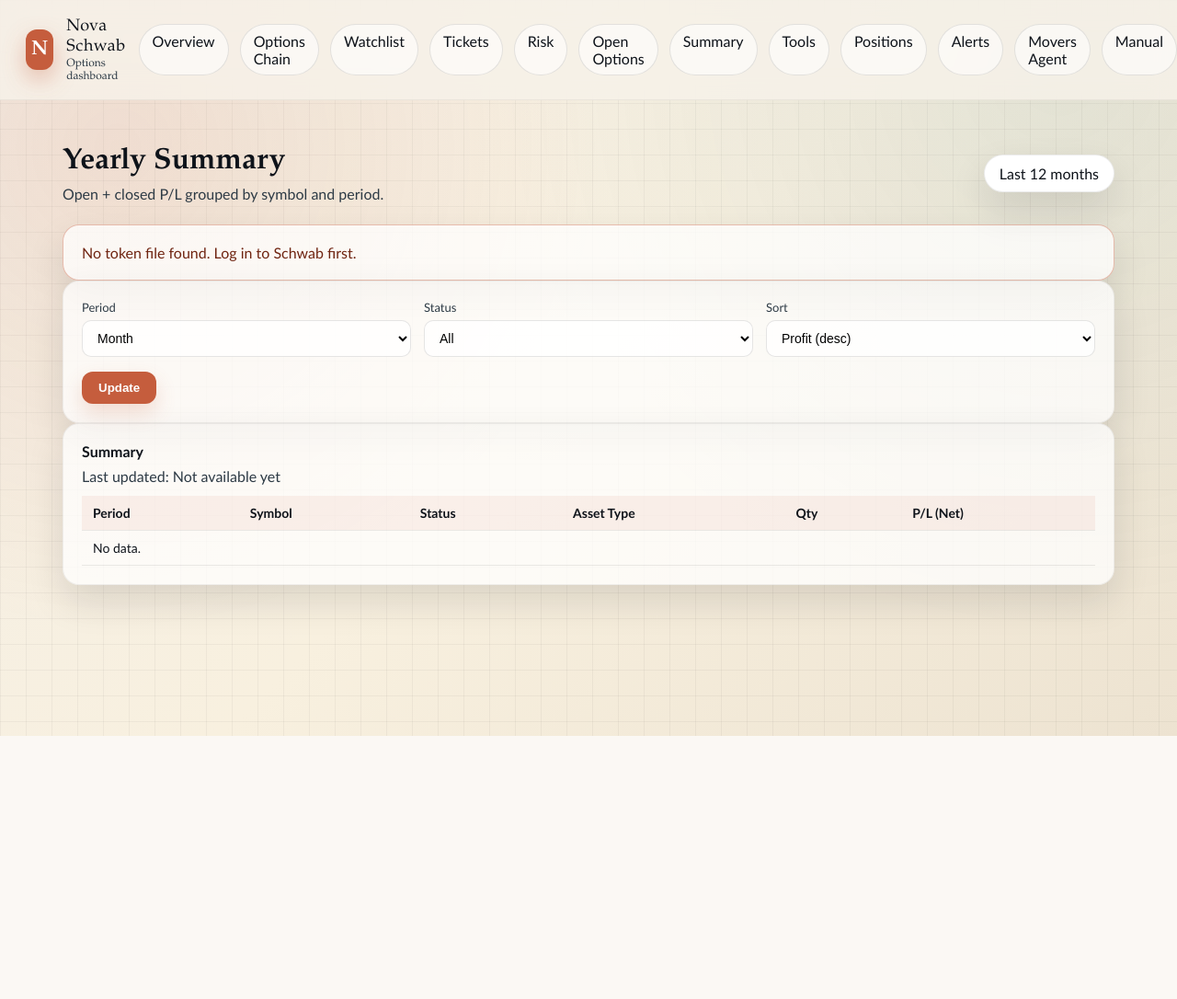
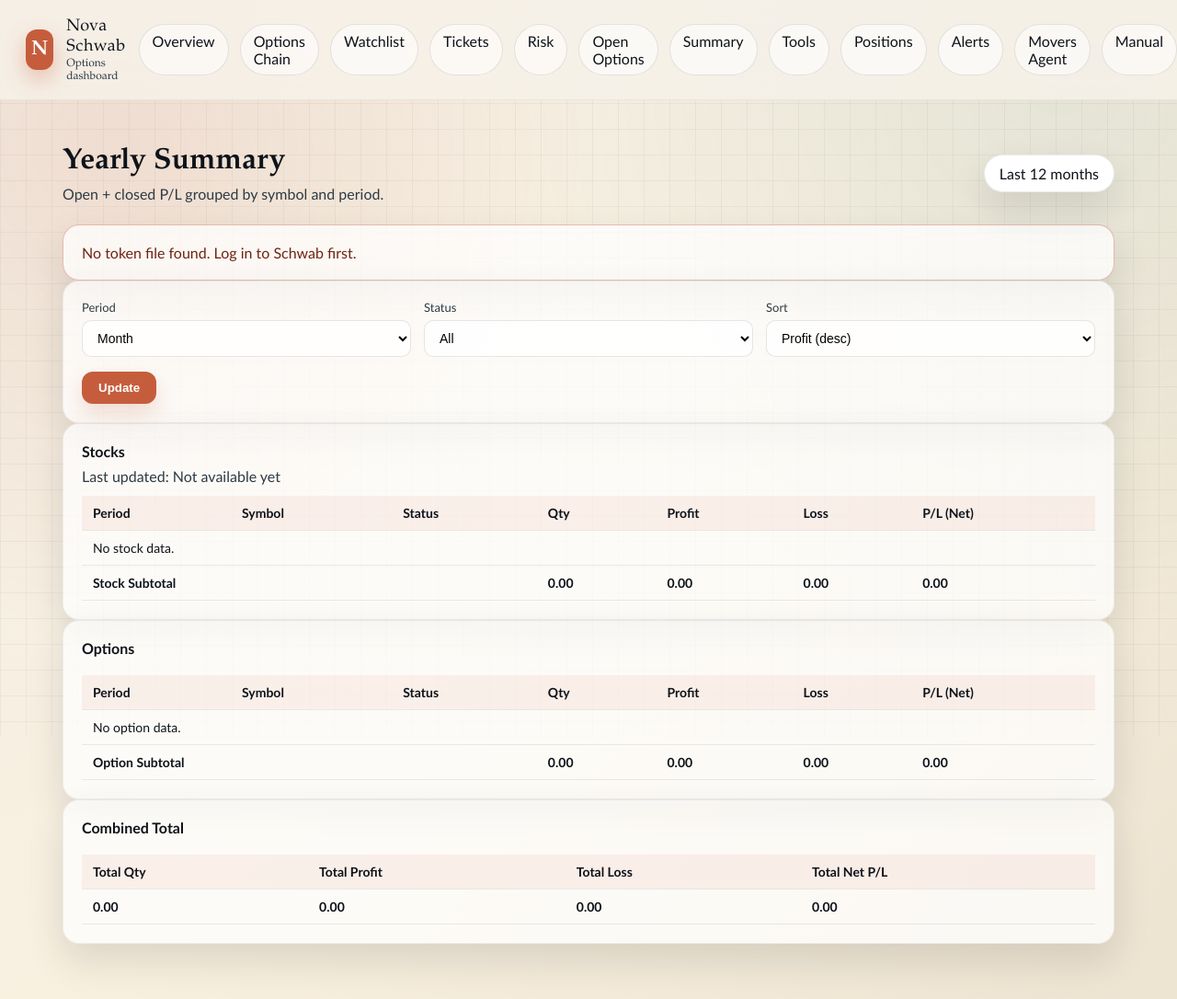
Before and after one commit to Novastradingcompany/Schwab-Connect, a Flask app: page /summary in a window 1280 px wide; the page is wider, and only the part inside the window is pictured. Shown: that part at 92% size. Before the commit the page ends 800 px from the top of that part, so only its background shows below. Run offline with Flask 3, Linux system fonts and the light colour scheme; the visitor is signed in with stand-in values (Sample User, id 1).

Commit message:
Split yearly summary into stocks/options with P&L totals and color coding

```diff
--- a/app.py
+++ b/app.py
@@ -1750,6 +1750,29 @@
         return dt.date.today()
 
 
+def _summary_asset_type(raw_asset_type, symbol=None):
+    asset_text = str(raw_asset_type or "").strip().upper()
+    if asset_text in {"OPTION", "OPTIONS"}:
+        return "OPTION"
+    if parse_option_symbol(symbol):
+        return "OPTION"
+    if asset_text in {"EQUITY", "ETF", "MUTUAL_FUND"}:
+        return "STOCK"
+    if asset_text in {"STOCK", "EQUITY_OR_INDEX"}:
+        return "STOCK"
+    return asset_text or "OTHER"
+
+
+def _section_totals(rows):
+    totals = {"qty": 0.0, "profit": 0.0, "loss": 0.0, "pnl": 0.0}
+    for row in rows:
+        totals["qty"] += _safe_float(row.get("qty")) or 0.0
+        totals["profit"] += _safe_float(row.get("profit")) or 0.0
+        totals["loss"] += _safe_float(row.get("loss")) or 0.0
+        totals["pnl"] += _safe_float(row.get("pnl")) or 0.0
+    return totals
+
+
 def bucket_period(date_val, period):
     if period == "week":
         year, week, _ = date_val.isocalendar()
@@ -1771,9 +1794,10 @@
     for pos in positions:
         if status_filter in ("closed",):
             continue
+        symbol = pos.get("symbol") or "UNKNOWN"
         entries.append({
-            "symbol": pos.get("symbol") or "UNKNOWN",
-            "assetType": pos.get("assetType") or "UNKNOWN",
+            "symbol": symbol,
+            "assetType": _summary_asset_type(pos.get("assetType"), symbol),
             "qty": _safe_float(pos.get("qty")) or 0.0,
             "pnl": _safe_float(pos.get("pnl")) or 0.0,
             "status": "open",
@@ -1788,9 +1812,10 @@
             symbol = _txn_symbol(txn)
             if not symbol:
                 continue
+            raw_asset = (txn.get("transactionItem", {}) or {}).get("instrument", {}).get("assetType", "")
             entries.append({
                 "symbol": symbol,
-                "assetType": (txn.get("transactionItem", {}) or {}).get("instrument", {}).get("assetType", "UNKNOWN"),
+                "assetType": _summary_asset_type(raw_asset, symbol),
                 "qty": _txn_qty(txn),
                 "pnl": _txn_pnl(txn),
                 "status": "closed",
@@ -1803,7 +1828,7 @@
         if status_filter != "all" and entry["status"] != status_filter:
             continue
         bucket = bucket_period(entry["date"], period)
-        key = (bucket, entry["symbol"], entry["status"])
+        key = (bucket, entry["symbol"], entry["status"], entry["assetType"])
         if key not in grouped:
             grouped[key] = {
                 "period": bucket,
@@ -1816,7 +1841,12 @@
         grouped[key]["qty"] += entry["qty"]
         grouped[key]["pnl"] += entry["pnl"]
 
-    return list(grouped.values())
+    rows = list(grouped.values())
+    for row in rows:
+        pnl = _safe_float(row.get("pnl")) or 0.0
+        row["profit"] = pnl if pnl > 0 else 0.0
+        row["loss"] = pnl if pnl < 0 else 0.0
+    return rows
 
 
 def format_results(df):
@@ -2305,6 +2335,13 @@
     tz = request.args.get("tz")
     error = None
     rows = []
+    stock_rows = []
+    option_rows = []
+    other_rows = []
+    stock_totals = _section_totals([])
+    option_totals = _section_totals([])
+    other_totals = _section_totals([])
+    combined_totals = _section_totals([])
     summary_last_updated = None
     summary_last_updated_ago = None
     try:
@@ -2337,12 +2374,28 @@
             rows = sorted(rows, key=lambda r: (r["symbol"], r["period"]))
         else:
             rows = sorted(rows, key=lambda r: r["pnl"], reverse=True)
+
+        stock_rows = [r for r in rows if r.get("assetType") == "STOCK"]
+        option_rows = [r for r in rows if r.get("assetType") == "OPTION"]
+        other_rows = [r for r in rows if r.get("assetType") not in {"STOCK", "OPTION"}]
+
+        stock_totals = _section_totals(stock_rows)
+        option_totals = _section_totals(option_rows)
+        other_totals = _section_totals(other_rows)
+        combined_totals = _section_totals(rows)
     except Exception as exc:
         error = str(exc)
 
     return render_template(
         "summary.html",
         rows=rows,
+        stock_rows=stock_rows,
+        option_rows=option_rows,
+        other_rows=other_rows,
+        stock_totals=stock_totals,
+        option_totals=option_totals,
+        other_totals=other_totals,
+        combined_totals=combined_totals,
         error=error,
         period=period,
         status=status_filter,
@@ -2388,7 +2441,7 @@
     period = request.args.get("period", "month")
     status_filter = request.args.get("status", "all")
     rows = build_yearly_summary(period, status_filter)
-    headers = ["period", "symbol", "status", "assetType", "qty", "pnl"]
+    headers = ["period", "symbol", "status", "assetType", "qty", "profit", "loss", "pnl"]
     return _csv_response("summary.csv", rows, headers)
 
 
--- a/templates/summary.html
+++ b/templates/summary.html
@@ -46,7 +46,7 @@
   </form>
 
   <section class="card">
-    <div class="card-title">Summary</div>
+    <div class="card-title">Stocks</div>
     {% if status != "open" %}
       <p class="subtitle">
         Last updated:
@@ -64,24 +64,141 @@
             <th>Period</th>
             <th>Symbol</th>
             <th>Status</th>
-            <th>Asset Type</th>
             <th>Qty</th>
+            <th>Profit</th>
+            <th>Loss</th>
             <th>P/L (Net)</th>
           </tr>
         </thead>
         <tbody>
-          {% for row in rows %}
+          {% for row in stock_rows %}
             <tr>
               <td>{{ row.period }}</td>
               <td>{{ row.symbol }}</td>
               <td>{{ row.status }}</td>
-              <td>{{ row.assetType }}</td>
               <td>{{ "%.2f"|format(row.qty) }}</td>
-              <td>{{ "%.2f"|format(row.pnl) }}</td>
+              <td class="{% if row.profit > 0 %}pl-pos{% endif %}">{{ "%.2f"|format(row.profit) }}</td>
+              <td class="{% if row.loss < 0 %}pl-neg{% endif %}">{{ "%.2f"|format(row.loss) }}</td>
+              <td class="{% if row.pnl > 0 %}pl-pos{% elif row.pnl < 0 %}pl-neg{% endif %}">{{ "%.2f"|format(row.pnl) }}</td>
             </tr>
           {% else %}
-            <tr><td colspan="6">No data.</td></tr>
+            <tr><td colspan="7">No stock data.</td></tr>
           {% endfor %}
+          <tr>
+            <td colspan="3"><strong>Stock Subtotal</strong></td>
+            <td><strong>{{ "%.2f"|format(stock_totals.qty) }}</strong></td>
+            <td class="{% if stock_totals.profit > 0 %}pl-pos{% endif %}"><strong>{{ "%.2f"|format(stock_totals.profit) }}</strong></td>
+            <td class="{% if stock_totals.loss < 0 %}pl-neg{% endif %}"><strong>{{ "%.2f"|format(stock_totals.loss) }}</strong></td>
+            <td class="{% if stock_totals.pnl > 0 %}pl-pos{% elif stock_totals.pnl < 0 %}pl-neg{% endif %}"><strong>{{ "%.2f"|format(stock_totals.pnl) }}</strong></td>
+          </tr>
+        </tbody>
+      </table>
+    </div>
+  </section>
+
+  <section class="card">
+    <div class="card-title">Options</div>
+    <div class="table-wrap">
+      <table>
+        <thead>
+          <tr>
+            <th>Period</th>
+            <th>Symbol</th>
+            <th>Status</th>
+            <th>Qty</th>
+            <th>Profit</th>
+            <th>Loss</th>
+            <th>P/L (Net)</th>
+          </tr>
+        </thead>
+        <tbody>
+          {% for row in option_rows %}
+            <tr>
+              <td>{{ row.period }}</td>
+              <td>{{ row.symbol }}</td>
+              <td>{{ row.status }}</td>
+              <td>{{ "%.2f"|format(row.qty) }}</td>
+              <td class="{% if row.profit > 0 %}pl-pos{% endif %}">{{ "%.2f"|format(row.profit) }}</td>
+              <td class="{% if row.loss < 0 %}pl-neg{% endif %}">{{ "%.2f"|format(row.loss) }}</td>
+              <td class="{% if row.pnl > 0 %}pl-pos{% elif row.pnl < 0 %}pl-neg{% endif %}">{{ "%.2f"|format(row.pnl) }}</td>
+            </tr>
+          {% else %}
+            <tr><td colspan="7">No option data.</td></tr>
+          {% endfor %}
+          <tr>
+            <td colspan="3"><strong>Option Subtotal</strong></td>
+            <td><strong>{{ "%.2f"|format(option_totals.qty) }}</strong></td>
+            <td class="{% if option_totals.profit > 0 %}pl-pos{% endif %}"><strong>{{ "%.2f"|format(option_totals.profit) }}</strong></td>
+            <td class="{% if option_totals.loss < 0 %}pl-neg{% endif %}"><strong>{{ "%.2f"|format(option_totals.loss) }}</strong></td>
+            <td class="{% if option_totals.pnl > 0 %}pl-pos{% elif option_totals.pnl < 0 %}pl-neg{% endif %}"><strong>{{ "%.2f"|format(option_totals.pnl) }}</strong></td>
+          </tr>
+        </tbody>
+      </table>
+    </div>
+  </section>
+
+  {% if other_rows %}
+    <section class="card">
+      <div class="card-title">Other Assets</div>
+      <div class="table-wrap">
+        <table>
+          <thead>
+            <tr>
+              <th>Period</th>
+              <th>Symbol</th>
+              <th>Status</th>
+              <th>Asset Type</th>
+              <th>Qty</th>
+              <th>Profit</th>
+              <th>Loss</th>
+              <th>P/L (Net)</th>
+            </tr>
+          </thead>
+          <tbody>
+            {% for row in other_rows %}
+              <tr>
+                <td>{{ row.period }}</td>
+                <td>{{ row.symbol }}</td>
+                <td>{{ row.status }}</td>
+                <td>{{ row.assetType }}</td>
+                <td>{{ "%.2f"|format(row.qty) }}</td>
+                <td class="{% if row.profit > 0 %}pl-pos{% endif %}">{{ "%.2f"|format(row.profit) }}</td>
+                <td class="{% if row.loss < 0 %}pl-neg{% endif %}">{{ "%.2f"|format(row.loss) }}</td>
+                <td class="{% if row.pnl > 0 %}pl-pos{% elif row.pnl < 0 %}pl-neg{% endif %}">{{ "%.2f"|format(row.pnl) }}</td>
+              </tr>
+            {% endfor %}
+            <tr>
+              <td colspan="4"><strong>Other Subtotal</strong></td>
+              <td><strong>{{ "%.2f"|format(other_totals.qty) }}</strong></td>
+              <td class="{% if other_totals.profit > 0 %}pl-pos{% endif %}"><strong>{{ "%.2f"|format(other_totals.profit) }}</strong></td>
+              <td class="{% if other_totals.loss < 0 %}pl-neg{% endif %}"><strong>{{ "%.2f"|format(other_totals.loss) }}</strong></td>
+              <td class="{% if other_totals.pnl > 0 %}pl-pos{% elif other_totals.pnl < 0 %}pl-neg{% endif %}"><strong>{{ "%.2f"|format(other_totals.pnl) }}</strong></td>
+            </tr>
+          </tbody>
+        </table>
+      </div>
+    </section>
+  {% endif %}
+
+  <section class="card">
+    <div class="card-title">Combined Total</div>
+    <div class="table-wrap">
+      <table>
+        <thead>
+          <tr>
+            <th>Total Qty</th>
+            <th>Total Profit</th>
+            <th>Total Loss</th>
+            <th>Total Net P/L</th>
+          </tr>
+        </thead>
+        <tbody>
+          <tr>
+            <td><strong>{{ "%.2f"|format(combined_totals.qty) }}</strong></td>
+            <td class="{% if combined_totals.profit > 0 %}pl-pos{% endif %}"><strong>{{ "%.2f"|format(combined_totals.profit) }}</strong></td>
+            <td class="{% if combined_totals.loss < 0 %}pl-neg{% endif %}"><strong>{{ "%.2f"|format(combined_totals.loss) }}</strong></td>
+            <td class="{% if combined_totals.pnl > 0 %}pl-pos{% elif combined_totals.pnl < 0 %}pl-neg{% endif %}"><strong>{{ "%.2f"|format(combined_totals.pnl) }}</strong></td>
+          </tr>
         </tbody>
       </table>
     </div>
```
